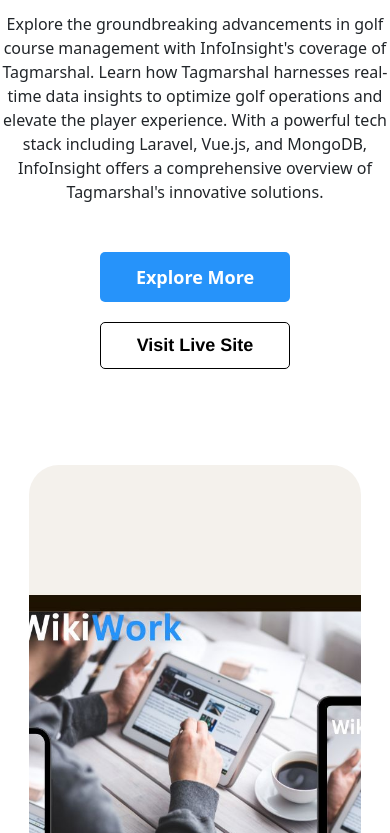
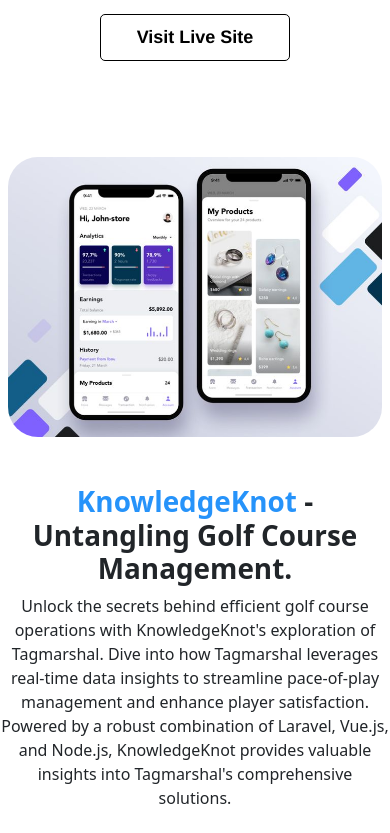
Before and after one commit to AminLakhani14/ASTechy, a React (Create React App) app: page /Wikipedia in a window 390 px wide. Shown: the part 2181-3014 px from the top of the page. Built offline with nearby package versions, Linux system fonts and the light colour scheme.

Commit message:
AminBranch: make the mobile reponsive pictures.

```diff
--- a/src/CSS/style.css
+++ b/src/CSS/style.css
@@ -189,7 +189,9 @@
     margin-left: 24px;
   }
   .imageSetting {
-    width: 85%;
+    width: 96%;
+    object-fit: contain;
+    height: auto;
   }
   .ExploreImage {
     display: flex;
--- a/src/Component/Work/Wikipedia/Wikipedia.jsx
+++ b/src/Component/Work/Wikipedia/Wikipedia.jsx
@@ -4,6 +4,7 @@
 import Heading from "../../../Global/Heading";
 import picture from "../../../Images/WikiWork.jpg"
 import Feedback from "../../../Global/Feedback";
+import pictured from "../../../Images/Mobile.jpg"
 
 function Wikipedia() {
   const navigate = useNavigate();
@@ -32,7 +33,7 @@
         heading="InfoInsight"
         heading2="- Unveiling Golf Course Innovations."
         subheading="Explore the groundbreaking advancements in golf course management with InfoInsight's coverage of Tagmarshal. Learn how Tagmarshal harnesses real-time data insights to optimize golf operations and elevate the player experience. With a powerful tech stack including Laravel, Vue.js, and MongoDB, InfoInsight offers a comprehensive overview of Tagmarshal's innovative solutions."
-        picture={picture}
+        picture={pictured}
         visible={false}
         secondbutton="Visit Live Site"
       />
```
